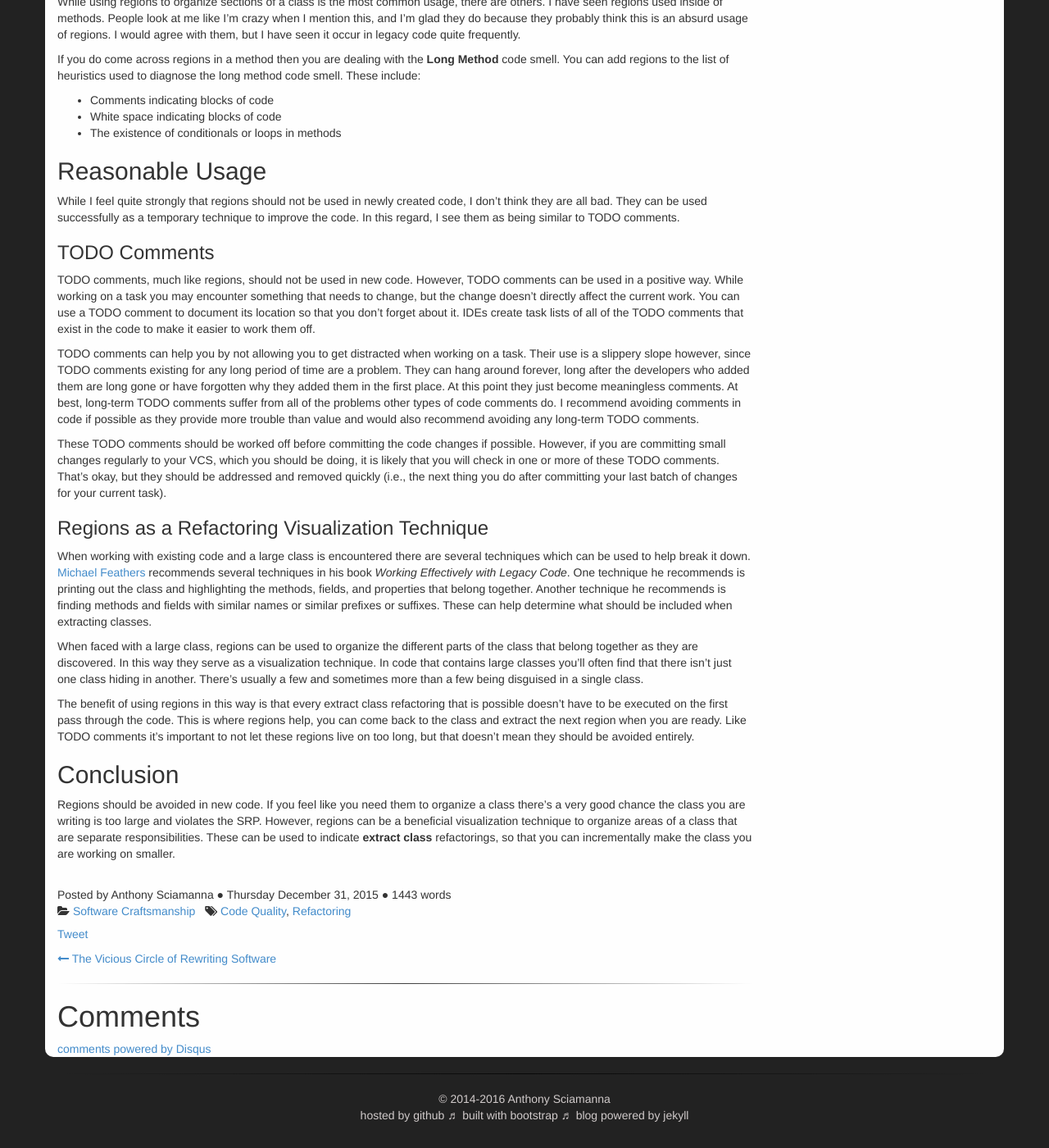
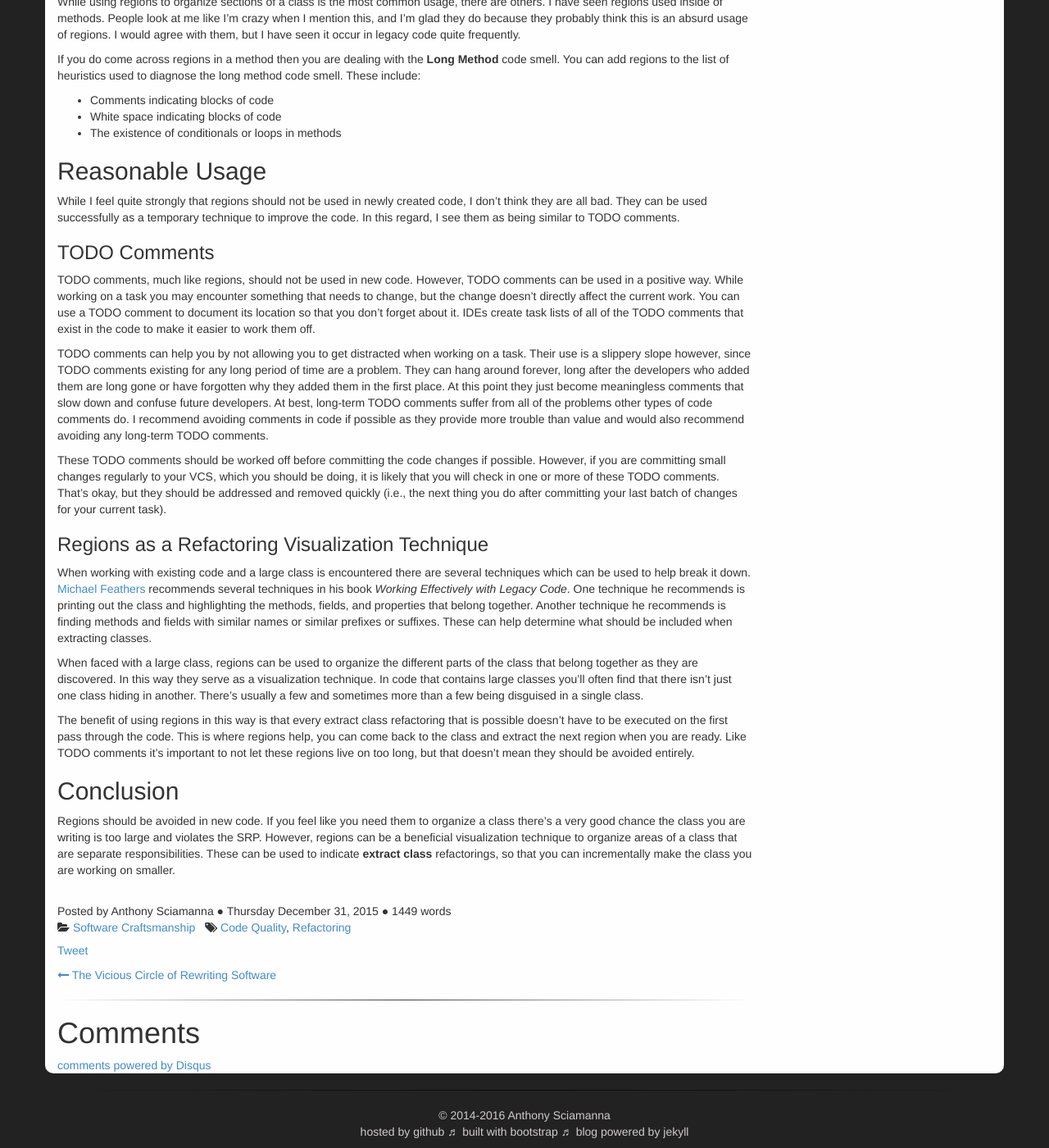
Before and after one commit to asciamanna/asciamanna.github.io, a Jekyll site: the page built from _posts/2015-12-31-regions-are-code-smell-indicators.md, in a window 1280 px wide and 1400 px high, scrolled down 1297 px. Shown: the whole window at 82% size. Built offline with Jekyll 4.4.1, drawn with Linux system fonts in a browser that asks for light colours; nearby versions of some CDN libraries; comment, search, counter and statistics services are not loaded; some of the changed text lies outside the part shown.

Commit message:
minor updates to published post

```diff
--- a/_posts/2015-12-31-regions-are-code-smell-indicators.md
+++ b/_posts/2015-12-31-regions-are-code-smell-indicators.md
@@ -48,7 +48,7 @@ While I feel quite strongly that regions should not be used in newly created cod
 ###TODO Comments
 TODO comments, much like regions, should not be used in new code. However, TODO comments can be used in a positive way. While working on a task you may encounter something that needs to change, but the change doesn't directly affect the current work. You can use a TODO comment to document its location so that you don't forget about it. IDEs create task lists of all of the TODO comments that exist in the code to make it easier to work them off.
 
-TODO comments can help you by not allowing you to get distracted when working on a task. Their use is a slippery slope however, since TODO comments existing for any long period of time are a problem. They can hang around forever, long after the developers who added them are long gone or have forgotten why they added them in the first place. At this point they just become meaningless comments. At best, long-term TODO comments suffer from all of the problems other types of code comments do. I recommend avoiding comments in code if possible as they provide more trouble than value and would also recommend avoiding any long-term TODO comments.
+TODO comments can help you by not allowing you to get distracted when working on a task. Their use is a slippery slope however, since TODO comments existing for any long period of time are a problem. They can hang around forever, long after the developers who added them are long gone or have forgotten why they added them in the first place. At this point they just become meaningless comments that slow down and confuse future developers. At best, long-term TODO comments suffer from all of the problems other types of code comments do. I recommend avoiding comments in code if possible as they provide more trouble than value and would also recommend avoiding any long-term TODO comments.
 
 These TODO comments should be worked off before committing the code changes if possible. However, if you are committing small changes regularly to your VCS, which you should be doing, it is likely that you will check in one or more of these TODO comments. That's okay, but they should be addressed and removed quickly (i.e., the next thing you do after committing your last batch of changes for your current task).
 
```
Also changed, not shown: other parts of _posts/2015-12-31-regions-are-code-smell-indicators.md (+1 -1 lines).
